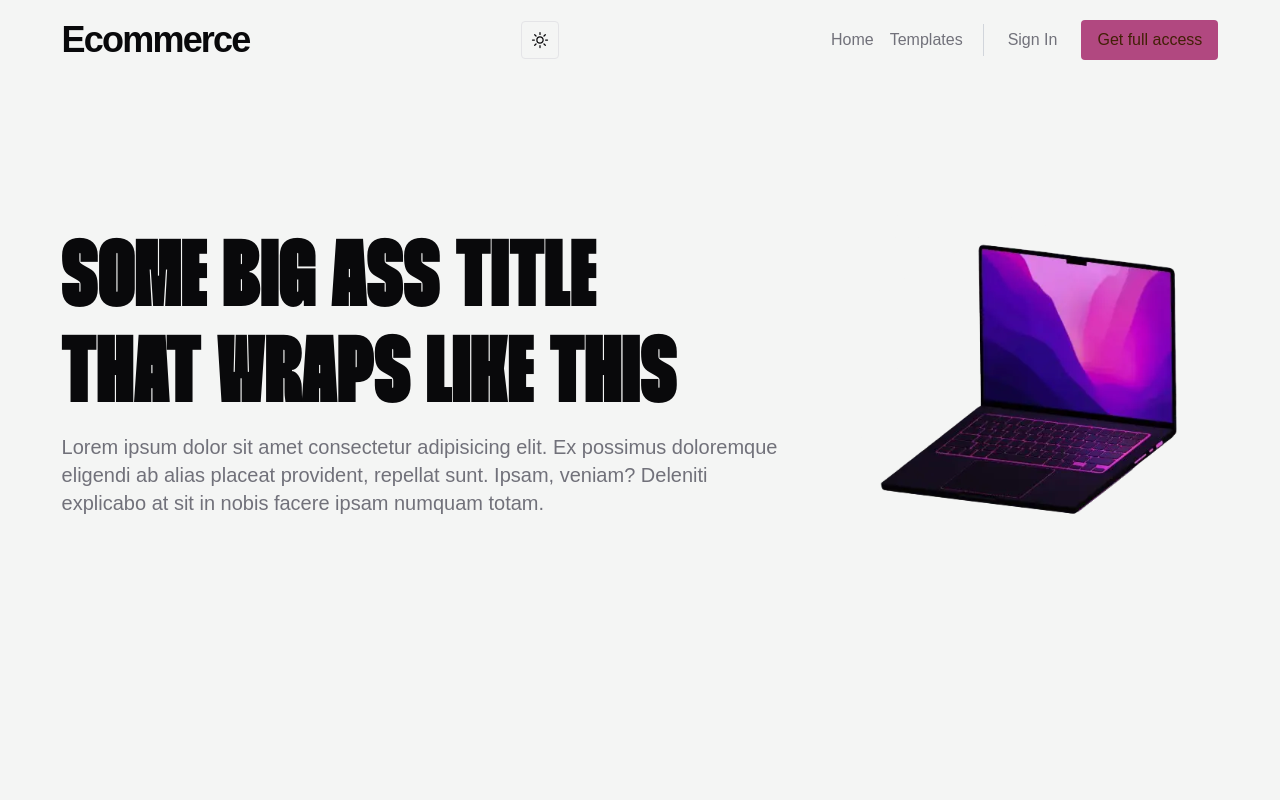
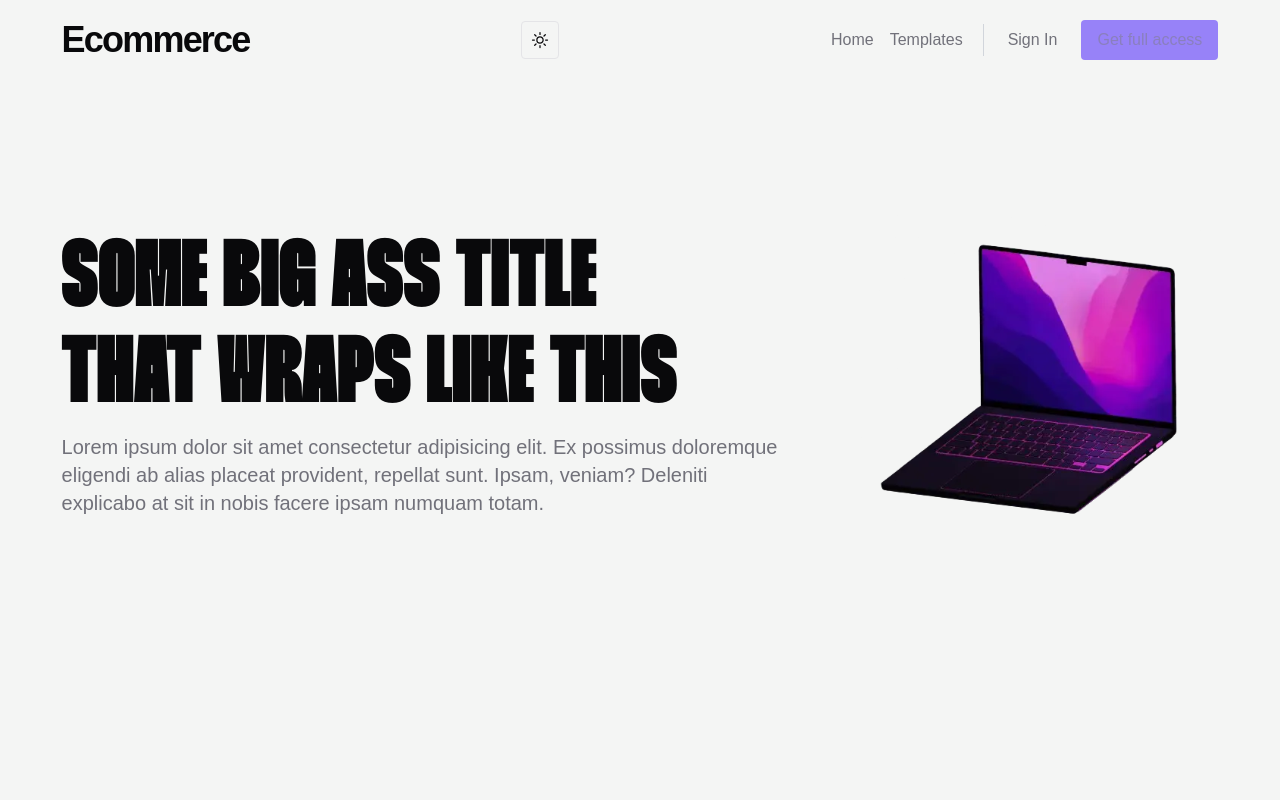
Before and after one commit to santiago-federici/templates-ecommerce, a Next.js app: page / in a window 1280 px wide. Shown: the top 800 px of the page. Built offline with nearby package versions, Linux system fonts and the light colour scheme; a web font is replaced by a local one.

Commit message:
refactor: change primary color

```diff
--- a/src/app/globals.css
+++ b/src/app/globals.css
@@ -6,8 +6,8 @@
   :root {
     --background: 120 5% 96%;
     --foreground: 240 10% 3.9%;
-    --primary: 328 42% 49%;
-    --primary-foreground: 26 83.3% 14.1%;
+    --primary: 251 89% 74%;
+    --primary-foreground: 251 32% 62%;
     --muted: 240 4.8% 95.9%;
     --muted-foreground: 240 3.8% 46.1%;
     --border: 240 5.9% 90%;
@@ -17,8 +17,8 @@
   .dark {
     --background: 0 2% 9%;
     --foreground: 0 0% 95%;
-    --primary: 328 66% 57%;
-    --primary-foreground: 26 83.3% 14.1%;
+    --primary: 251 89% 74%;
+    --primary-foreground: 251 78% 79%;
     --muted: 0 0% 15%;
     --muted-foreground: 240 5% 64.9%;
     --border: 240 3.7% 15.9%;
```
